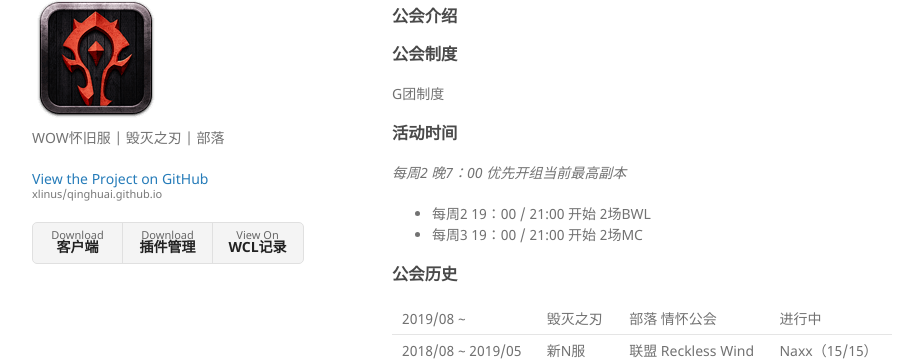
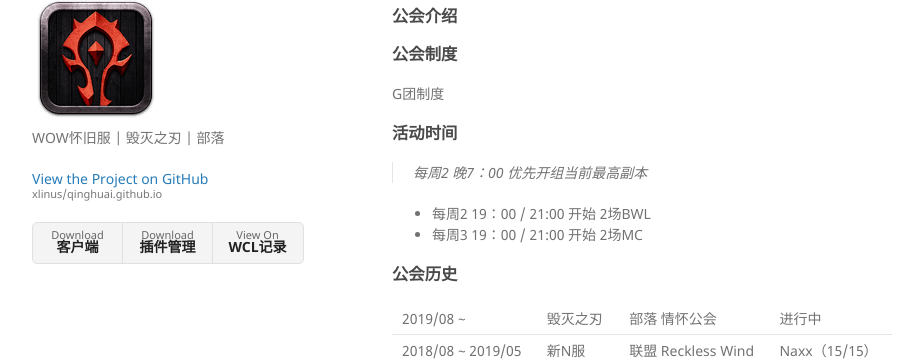
Before and after one commit to xlinus/qinghuai.github.io, a Jekyll site: the page built from index.md, in a window 1280 px wide. Shown: the part 115-476 px from the top of the page, without its empty margins (178-1101 px from the left). Built offline with Jekyll 4.4.1, drawn with Linux system fonts in a browser that asks for light colours; our own code applies the rules of GitHub Pages for plain Markdown files.

```diff
--- a/index.md
+++ b/index.md
@@ -8,7 +8,7 @@
 G团制度
 
 ### 活动时间
-_每周2 晚7：00 优先开组当前最高副本_
+> 每周2 晚7：00 优先开组当前最高副本
 
 - 每周2 19：00 / 21:00 开始 2场BWL
 - 每周3 19：00 / 21:00 开始 2场MC
```
